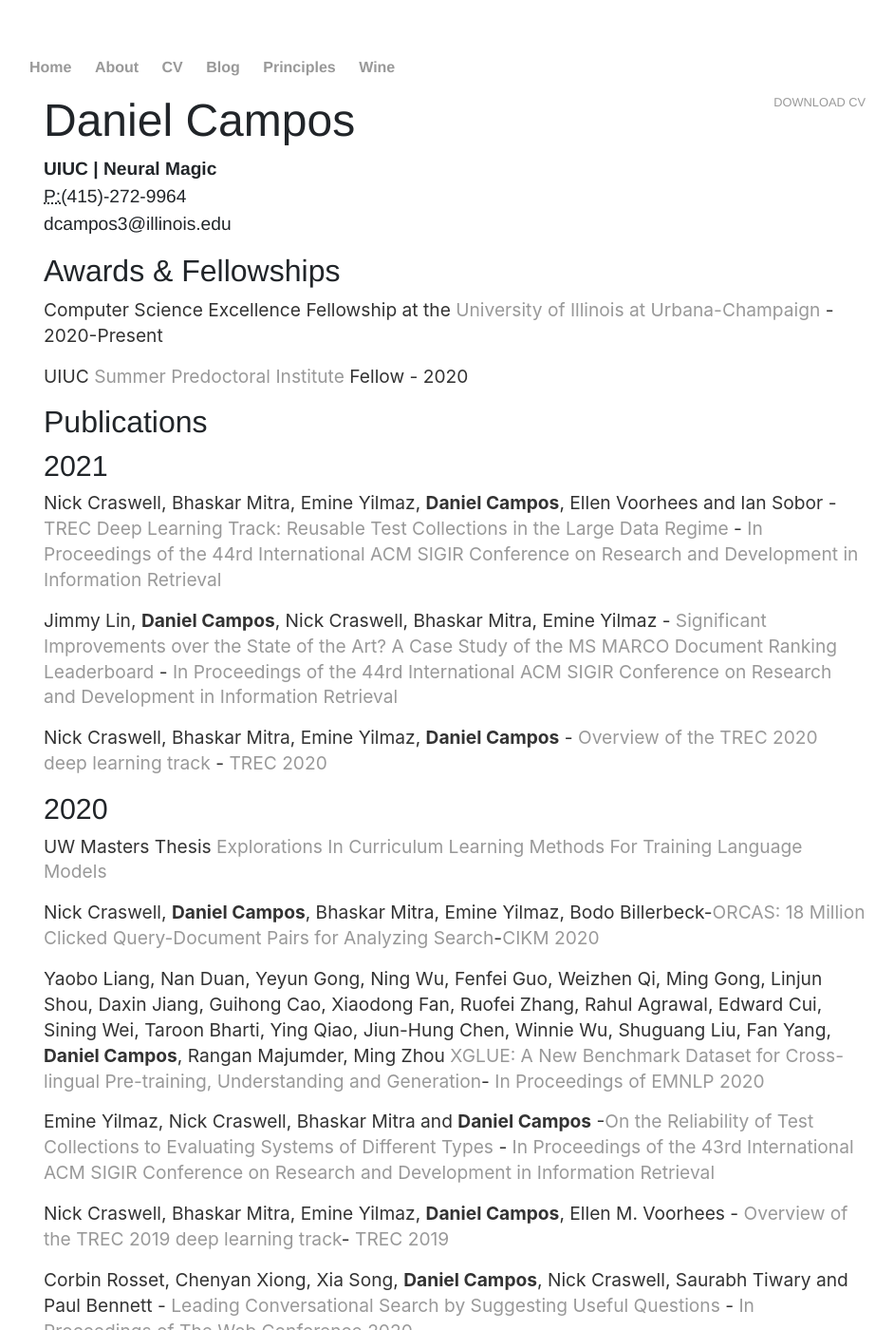
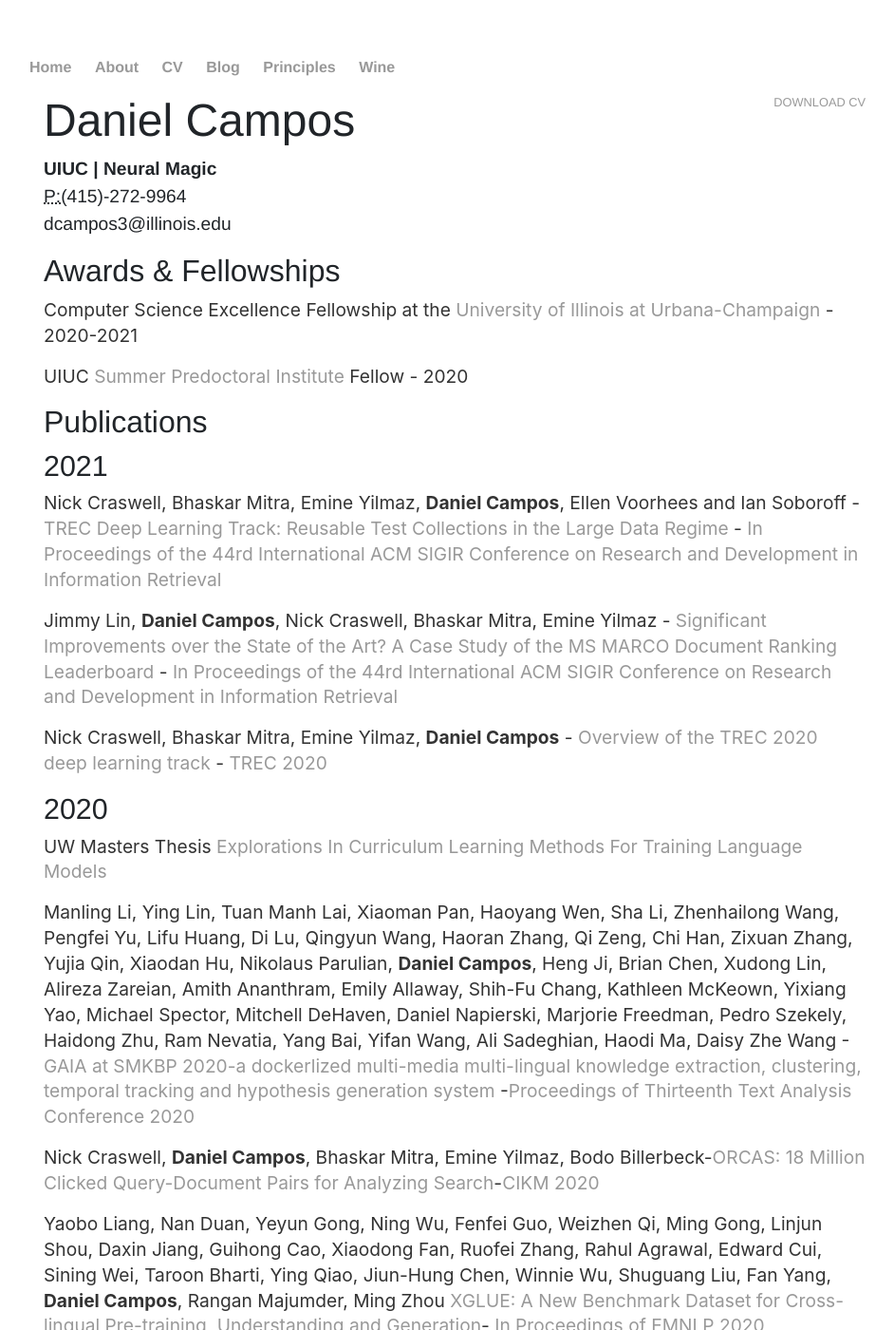
Before and after one commit to spacemanidol/spacemanidol.github.io, a Jekyll site: the page built from cv/index.html, in a window 1280 px wide and 1400 px high. Shown: the whole window at 95% size, without its empty margins (161-1103 px from the left). Built offline with Jekyll 4.4.1, drawn with Linux system fonts in a browser that asks for light colours; a script that is not in the unit is left out; comment, search, counter and statistics services are not loaded; some of the changed text lies outside the part shown.

Commit message:
Update index.html

```diff
--- a/cv/index.html
+++ b/cv/index.html
@@ -11,15 +11,16 @@
 	<span class="obfuscate">dcampos3@illinois.edu</span>
 	</address>
 	<h2>Awards & Fellowships</h2>
-	<p>Computer Science Excellence Fellowship at the <a href='https://cs.illinois.edu/'>University of Illinois at Urbana-Champaign</a> - 2020-Present</p>
+	<p>Computer Science Excellence Fellowship at the <a href='https://cs.illinois.edu/'>University of Illinois at Urbana-Champaign</a> - 2020-2021</p>
 	<p>UIUC <a href='https://grad.illinois.edu/diversity/spi'>Summer Predoctoral Institute</a> Fellow - 2020</p>
 	<h2>Publications</h2>
 	<h4>2021</h4>
-	<p>Nick Craswell, Bhaskar Mitra, Emine Yilmaz, <strong>Daniel Campos</strong>, Ellen Voorhees and Ian Sobor - <a href=' '>TREC Deep Learning Track: Reusable Test Collections in the Large Data Regime</a> - <a href='https://sigir.org/sigir2021/'>In Proceedings of the 44rd International ACM SIGIR Conference on Research and Development in Information Retrieval</a></p>
+	<p>Nick Craswell, Bhaskar Mitra, Emine Yilmaz, <strong>Daniel Campos</strong>, Ellen Voorhees and Ian Soboroff - <a href='https://arxiv.org/abs/2104.09399'>TREC Deep Learning Track: Reusable Test Collections in the Large Data Regime</a> - <a href='https://sigir.org/sigir2021/'>In Proceedings of the 44rd International ACM SIGIR Conference on Research and Development in Information Retrieval</a></p>
 	<p>Jimmy Lin, <strong> Daniel Campos</strong>, Nick Craswell, Bhaskar Mitra, Emine Yilmaz - <a href='https://arxiv.org/abs/2102.12887'>Significant Improvements over the State of the Art? A Case Study of the MS MARCO Document Ranking Leaderboard</a> - <a href='https://sigir.org/sigir2021/'>In Proceedings of the 44rd International ACM SIGIR Conference on Research and Development in Information Retrieval</a></p>
 	<p>Nick Craswell, Bhaskar Mitra, Emine Yilmaz, <strong> Daniel Campos</strong> - <a href='https://arxiv.org/abs/2102.07662'>Overview of the TREC 2020 deep learning track</a> - <a href='https://trec.nist.gov/tracks.html'>TREC 2020</a></p>
 	<h4>2020</h4>
 	<p>UW Masters Thesis <a href='UWTHESIS.pdf'> Explorations In Curriculum Learning Methods For Training Language Models</a></p>
+	<p>Manling Li, Ying Lin, Tuan Manh Lai, Xiaoman Pan, Haoyang Wen, Sha Li, Zhenhailong Wang, Pengfei Yu, Lifu Huang, Di Lu, Qingyun Wang, Haoran Zhang, Qi Zeng, Chi Han, Zixuan Zhang, Yujia Qin, Xiaodan Hu, Nikolaus Parulian, <strong>Daniel Campos</strong>, Heng Ji, Brian Chen, Xudong Lin, Alireza Zareian, Amith Ananthram, Emily Allaway, Shih-Fu Chang, Kathleen McKeown, Yixiang Yao, Michael Spector, Mitchell DeHaven, Daniel Napierski, Marjorie Freedman, Pedro Szekely, Haidong Zhu, Ram Nevatia, Yang Bai, Yifan Wang, Ali Sadeghian, Haodi Ma, Daisy Zhe Wang -<a href='https://research.yyx.me/publications/tac2020.pdf'>GAIA at SMKBP 2020-a dockerlized multi-media multi-lingual knowledge extraction, clustering, temporal tracking and hypothesis generation system</a> -<a href='tac.nist.gov'>Proceedings of Thirteenth Text Analysis Conference 2020</a></p>
 	<p>Nick Craswell, <strong>Daniel Campos</strong>, Bhaskar Mitra, Emine Yilmaz, Bodo Billerbeck-<a href='https://arxiv.org/abs/2006.05324'>ORCAS: 18 Million Clicked Query-Document Pairs for Analyzing Search</a>-<a href='https://www.cikm2020.org/'>CIKM 2020</a></p>
 	<p>Yaobo Liang, Nan Duan, Yeyun Gong, Ning Wu, Fenfei Guo, Weizhen Qi, Ming Gong, Linjun Shou, Daxin Jiang, Guihong Cao, Xiaodong Fan, Ruofei Zhang, Rahul Agrawal, Edward Cui, Sining Wei, Taroon Bharti, Ying Qiao, Jiun-Hung Chen, Winnie Wu, Shuguang Liu, Fan Yang, <strong>Daniel Campos</strong>, Rangan Majumder, Ming Zhou <a href='https://arxiv.org/abs/2004.01401'>XGLUE: A New Benchmark Dataset for Cross-lingual Pre-training, Understanding and Generation</a>- <a href='https://2020.emnlp.org/'>In Proceedings of EMNLP 2020</a></p>
 	<p>Emine Yilmaz, Nick Craswell, Bhaskar Mitra and <strong>Daniel Campos</strong> -<a href='https://arxiv.org/abs/2004.13486'>On the Reliability of Test Collections to Evaluating Systems of Different Types</a>  - <a href='https://sigir.org/sigir2020/'>In Proceedings of the 43rd International ACM SIGIR Conference on Research and Development in Information Retrieval</a></p>
@@ -34,15 +35,16 @@
 	<h2>Patents</h2>
 	<p>Using a Multi-Task-Trained Neural Network to Guide Interaction with a Query-Processing System via Useful Suggestions- 408364-US-NP - Filed 4/16/2020.</p>
 	<p>Keyphrase Extraction Beyond Language Modeling - U.S. Appln. No. 16/460,853 - Filed July 2nd, 2019</p>
-	<h2>Academic Activity</h2>
+	<h2>Activity</h2>
+	<p>Invited Talk @ Qualtrics Research on Compressing NLP - 08/12/2021</p>
 	<p><a href="http://sigir.org/afirm2020/">ACM SIGIR/SIGKDD Africa Summer School on Machine Learning for Data Mining and Search. - 2020</a></p>
 	<p><a href="https://microsoft.github.io/TREC-2020-Deep-Learning/">NIST TREC Deep Learning Track Coordinator. 2020</a></p>
 	<p><a href="http://sigir.org/afirm2019/">ACM SIGIR/SIGKDD Africa Summer School on Machine Learning for Data Mining and Search. 2019</a></p>
 	<p><a href="https://microsoft.github.io/TREC-2019-Deep-Learning/">NIST TREC Deep Learning Track Coordinator. 2019</a></p>
 	<h2>Jobs</h2>
-	<p>Researcher-  <a href='https://neuralmagic.com/'>Neural Magic</a> Oct 2020 - Present</p>
+	<p>AI Researcher -  <a href='https://neuralmagic.com/'>Neural Magic</a> Oct 2020 - Present</p>
 	<p>Research Assistant - <a href='https://blender.cs.illinois.edu/'>University of Illinois Urbana Champaign</a> - June 2020 - Present</p>
-	<p>Senior PM - <a href='bing.com'> Microsoft Bing</a> - Aug 2020 - Oct 2020</p>
+	<p>Senior PM - <a href='bing.com'> Microsoft Bing</a> - July 2020 - Oct 2020</p>
 	<p>PM II - <a href='bing.com'> Microsoft Bing</a> - Nov 2017 - July 2020</p>
 	<p>PM II - Microsoft Azure - Jan 2017 - Nov 2017</p>
 	<p>PM - Microsoft Azure - Aug 2015- Dec 2016</p>
```
